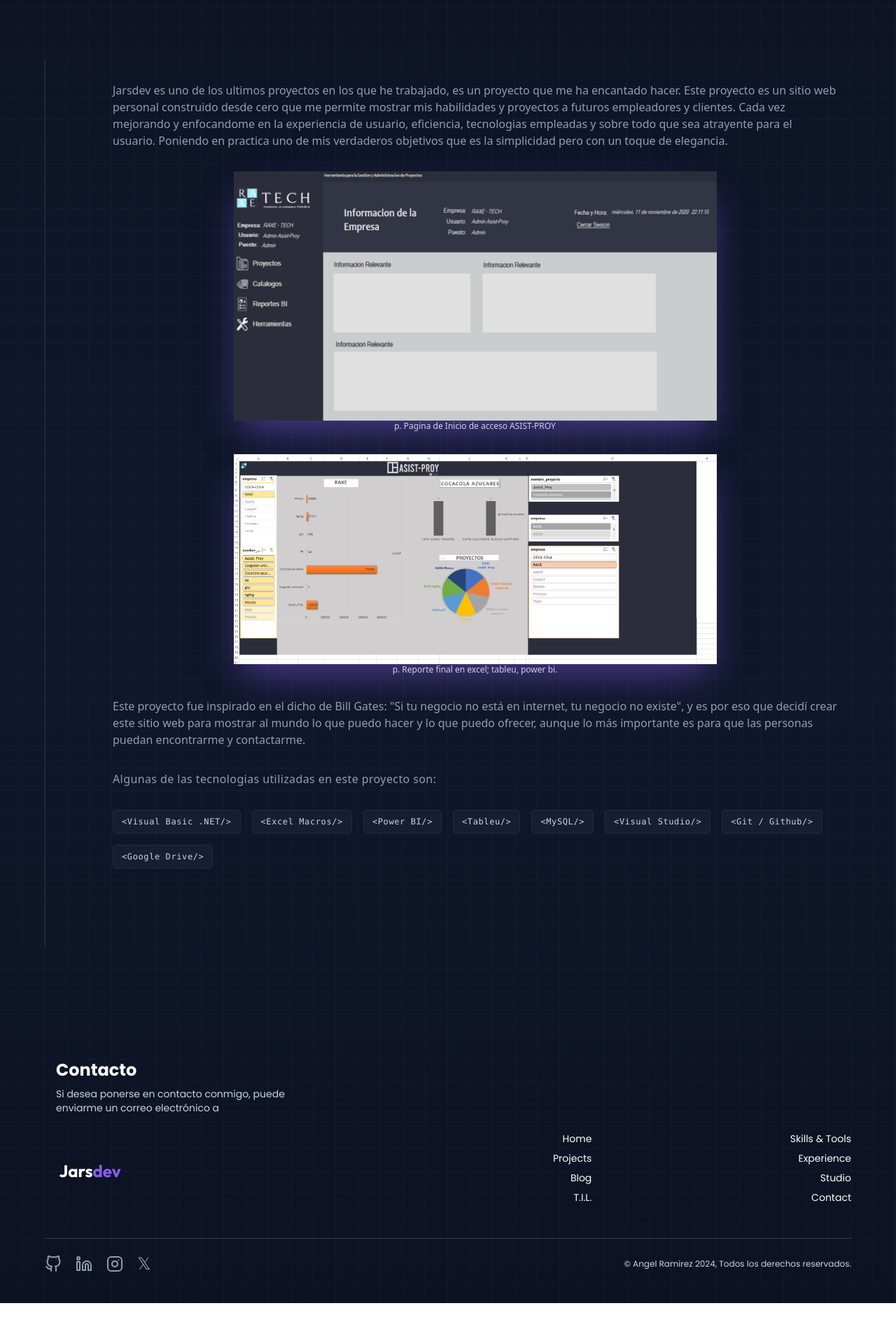
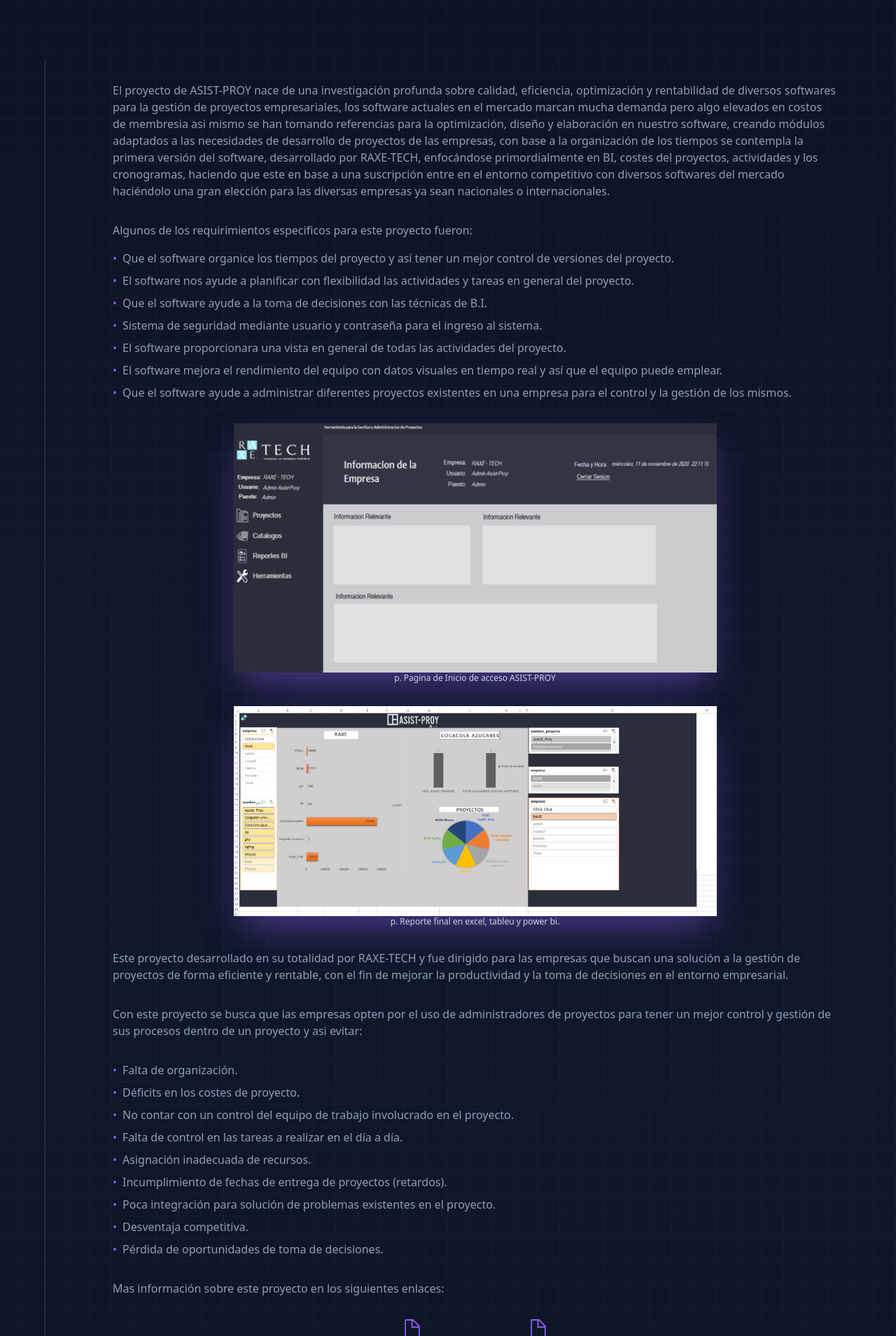
Before and after one commit to ImJars/Development-full-coding, a React (Vite) app: page /project_page_Four in a window 1280 px wide. Shown: the part 311-2220 px from the top of the page at 70% size. Before the commit the page ends 2173 px from the top, so only its background shows below. Built offline with nearby package versions, Linux system fonts and the light colour scheme.

Commit message:
Update project_page_Four.jsx

```diff
--- a/src/components/projects/project_page_Four.jsx
+++ b/src/components/projects/project_page_Four.jsx
@@ -4,6 +4,7 @@ import Languajes from "../skills/languajes";
 import Footer from "../../footer";
 import { MdOutlineKeyboardBackspace } from "react-icons/md";
 import { useNavigate } from "react-router-dom";
+import { SlDoc } from "react-icons/sl";
 
 const ProjectSection = styled.section`
   display: inline-block;
@@ -75,16 +76,80 @@ function PageProjectFour() {
               <div className="border-l px-5 pb-28 md:pl-24 border-text-general border-opacity-20">
                 <div>
                   <p className="text-text-general my-8 text-justify sm:text-left">
-                    Jarsdev es uno de los ultimos proyectos en los que he
-                    trabajado, es un proyecto que me ha encantado hacer. Este
-                    proyecto es un sitio web personal construido desde cero que
-                    me permite mostrar mis habilidades y proyectos a futuros
-                    empleadores y clientes. Cada vez mejorando y enfocandome en
-                    la experiencia de usuario, eficiencia, tecnologias empleadas
-                    y sobre todo que sea atrayente para el usuario. Poniendo en
-                    practica uno de mis verdaderos objetivos que es la
-                    simplicidad pero con un toque de elegancia.
+                    El proyecto de ASIST-PROY nace de una investigación profunda
+                    sobre calidad, eficiencia, optimización y rentabilidad de
+                    diversos softwares para la gestión de proyectos
+                    empresariales, los software actuales en el mercado marcan
+                    mucha demanda pero algo elevados en costos de membresia asi
+                    mismo se han tomando referencias para la optimización,
+                    diseño y elaboración en nuestro software, creando módulos
+                    adaptados a las necesidades de desarrollo de proyectos de
+                    las empresas, con base a la organización de los tiempos se
+                    contempla la primera versión del software, desarrollado por
+                    RAXE-TECH, enfocándose primordialmente en BI, costes del
+                    proyectos, actividades y los cronogramas, haciendo que este
+                    en base a una suscripción entre en el entorno competitivo
+                    con diversos softwares del mercado haciéndolo una gran
+                    elección para las diversas empresas ya sean nacionales o
+                    internacionales.
                   </p>
+                  <p className="text-text-general my-4 text-justify sm:text-left">
+                    Algunos de los requirimientos especificos para este proyecto
+                    fueron:
+                  </p>
+                  <ul className="text-text-general my-4 sm:text-left flex flex-col gap-2">
+                    <li className="flex space-x-2">
+                      <span className="text-text-purple">&#8226;</span>
+                      <p>
+                        Que el software organice los tiempos del proyecto y así
+                        tener un mejor control de versiones del proyecto.
+                      </p>
+                    </li>
+                    <li className="flex space-x-2">
+                      <span className="text-text-purple">&#8226;</span>
+                      <p>
+                        El software nos ayude a planificar con flexibilidad las
+                        actividades y tareas en general del proyecto.
+                      </p>
+                    </li>
+                    <li className="flex space-x-2">
+                      <span className="text-text-purple">&#8226;</span>
+                      <p>
+                        Que el software ayude a la toma de decisiones con las
+                        técnicas de B.I.
+                      </p>
+                    </li>
+                    <li className="flex space-x-2">
+                      <span className="text-text-purple">&#8226;</span>
+                      <p>
+                        Sistema de seguridad mediante usuario y contraseña para
+                        el ingreso al sistema.
+                      </p>
+                    </li>
+                    <li className="flex space-x-2">
+                      <span className="text-text-purple">&#8226;</span>
+                      <p>
+                        El software proporcionara una vista en general de todas
+                        las actividades del proyecto.
+                      </p>
+                    </li>
+                    <li className="flex space-x-2">
+                      <span className="text-text-purple">&#8226;</span>
+                      <p>
+                        El software mejora el rendimiento del equipo con datos
+                        visuales en tiempo real y así que el equipo puede
+                        emplear.
+                      </p>
+                    </li>
+                    <li className="flex space-x-2">
+                      <span className="text-text-purple">&#8226;</span>
+                      <p>
+                        Que el software ayude a administrar diferentes proyectos
+                        existentes en una empresa para el control y la gestión
+                        de los mismos.
+                      </p>
+                    </li>
+                  </ul>
                   <div className="flex flex-col justify-center my-8">
                     <img
                       src="asistProy.png"
@@ -102,17 +167,97 @@ function PageProjectFour() {
                       className="w-2/3 shadow-2xl shadow-text-purple/50 flex justify-center mx-auto"
                     />
                     <p className="flex justify-center text-xs text-text-white-gray">
-                      p. Reporte final en excel; tableu, power bi.
+                      p. Reporte final en excel, tableu y power bi.
                     </p>
                   </div>
                   <p className="text-text-general my-8">
-                    Este proyecto fue inspirado en el dicho de Bill Gates: "Si
-                    tu negocio no está en internet, tu negocio no existe", y es
-                    por eso que decidí crear este sitio web para mostrar al
-                    mundo lo que puedo hacer y lo que puedo ofrecer, aunque lo
-                    más importante es para que las personas puedan encontrarme y
-                    contactarme.
+                    Este proyecto desarrollado en su totalidad por RAXE-TECH y
+                    fue dirigido para las empresas que buscan una solución a la
+                    gestión de proyectos de forma eficiente y rentable, con el
+                    fin de mejorar la productividad y la toma de decisiones en
+                    el entorno empresarial.
                   </p>
+                  <p className="text-text-general my-8">
+                    Con este proyecto se busca que las empresas opten por el uso
+                    de administradores de proyectos para tener un mejor control
+                    y gestión de sus procesos dentro de un proyecto y asi
+                    evitar:
+                  </p>
+                  <ul className="text-text-general my-4 sm:text-left flex flex-col gap-2">
+                    <li className="flex space-x-2">
+                      <span className="text-text-purple">&#8226;</span>
+                      <p>Falta de organización.</p>
+                    </li>
+                    <li className="flex space-x-2">
+                      <span className="text-text-purple">&#8226;</span>
+                      <p>Déficits en los costes de proyecto.</p>
+                    </li>
+                    <li className="flex space-x-2">
+                      <span className="text-text-purple">&#8226;</span>
+                      <p>
+                        No contar con un control del equipo de trabajo
+                        involucrado en el proyecto.
+                      </p>
+                    </li>
+                    <li className="flex space-x-2">
+                      <span className="text-text-purple">&#8226;</span>
+                      <p>
+                        Falta de control en las tareas a realizar en el día a
+                        día.
+                      </p>
+                    </li>
+                    <li className="flex space-x-2">
+                      <span className="text-text-purple">&#8226;</span>
+                      <p>Asignación inadecuada de recursos.</p>
+                    </li>
+                    <li className="flex space-x-2">
+                      <span className="text-text-purple">&#8226;</span>
+                      <p>
+                        Incumplimiento de fechas de entrega de proyectos
+                        (retardos).
+                      </p>
+                    </li>
+                    <li className="flex space-x-2">
+                      <span className="text-text-purple">&#8226;</span>
+                      <p>
+                        Poca integración para solución de problemas existentes
+                        en el proyecto.
+                      </p>
+                    </li>
+                    <li className="flex space-x-2">
+                      <span className="text-text-purple">&#8226;</span>
+                      <p>Desventaja competitiva.</p>
+                    </li>
+                    <li className="flex space-x-2">
+                      <span className="text-text-purple">&#8226;</span>
+                      <p>Pérdida de oportunidades de toma de decisiones.</p>
+                    </li>
+                  </ul>
+                  <p className="text-text-general my-8">
+                    Mas información sobre este proyecto en los siguientes enlaces:
+                  </p>
+                  <div className="flex justify-center space-x-14">
+                    <div className="inline-block group">
+                      <a href="proyectoCMO.docx" download={"proyectoCMO.docx"}>
+                        <div className="flex justify-center">
+                          <SlDoc className="text-3xl text-text-purple group-hover:text-purple-400 transition-all duration-200 ease-in-out" />
+                        </div>
+                        <h1 className="text-text-purple text-sm mt-2 group-hover:text-purple-400 transition-all duration-200 ease-in-out">
+                          proyectoCMO.docx
+                        </h1>
+                      </a>
+                    </div>
+                    <div className="inline-block group">
+                      <a href="ProyectoCMO.pptx" download={"ProyectoCMO.pptx"} className="flex flex-col">
+                        <div className="flex justify-center">
+                          <SlDoc className="text-3xl text-text-purple group-hover:text-purple-400 transition-all duration-200 ease-in-out" />
+                        </div>
+                        <h1 className="text-text-purple text-sm mt-2 group-hover:text-purple-400 transition-all duration-200 ease-in-out">
+                          ProyectoCMO.pptx
+                        </h1>
+                      </a>
+                    </div>
+                  </div>
                   <p className="text-text-general tracking-wide my-8">
                     Algunas de las tecnologias utilizadas en este proyecto son:
                   </p>
```
